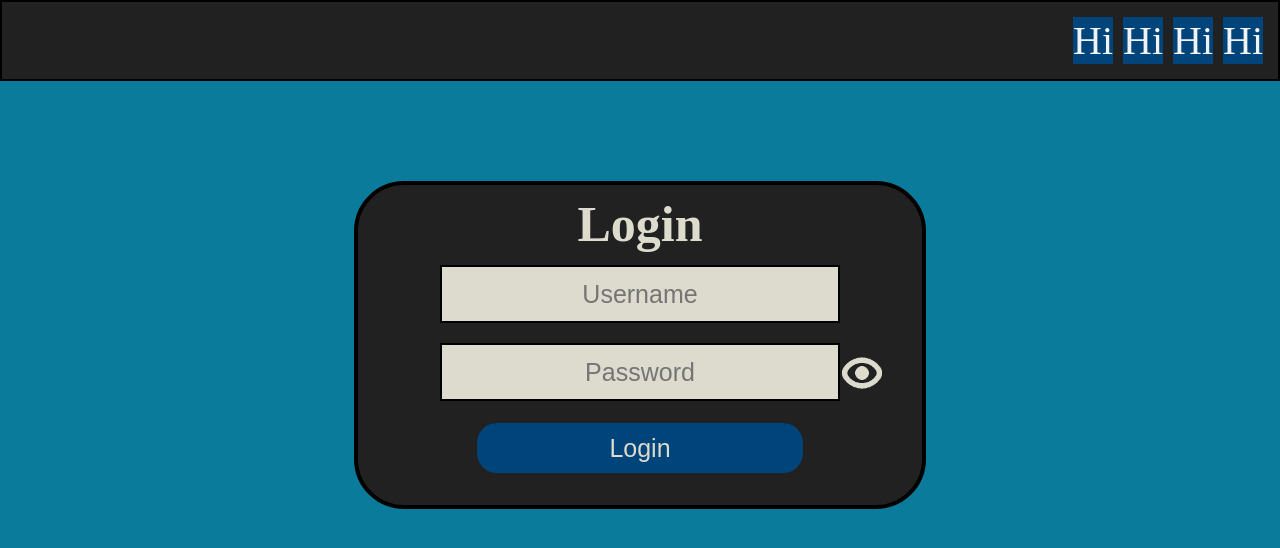
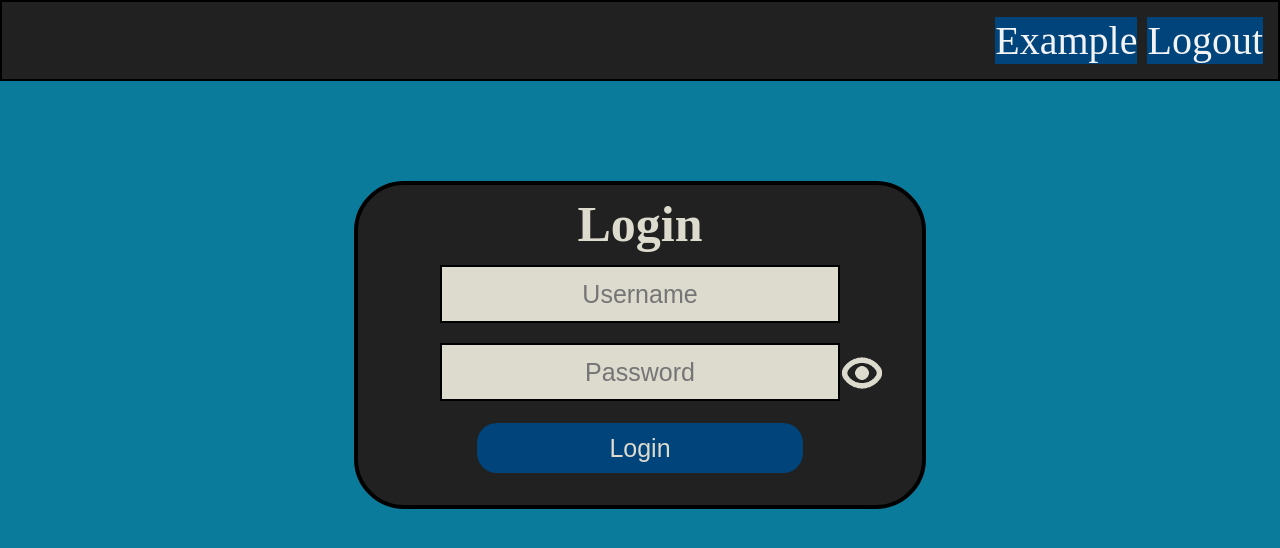
Before and after one commit to Jokemon-coder/Image-Crud-React-Project, a React (Create React App) app: page /login in a window 1280 px wide. Shown: the top 548 px of the page. Built offline with nearby package versions, Linux system fonts and the light colour scheme.

Commit message:
Removed redundant useEffects and code that is used in the App.js directly. Also logging out from the home and navbar works

```diff
--- a/src/App.js
+++ b/src/App.js
@@ -61,7 +61,7 @@ function App() {
 
   return (
     <div className="App" onLoad={check()}>
-      <Navbar/>
+      <Navbar logged={checkLogged} logout={LogInOut}/>
       <Routes>
       <Route exact path="/" element={<Home logged={checkLogged} setChanged={setLoggedState} click={LogInOut}/>}/>
       <Route exact path="/login" element={<LoginRegister logged={checkLogged} setChanged={setLoggedState} click={LogInOut}/>}/>
--- a/src/components/Navbar/Navbar.css
+++ b/src/components/Navbar/Navbar.css
@@ -11,9 +11,11 @@
     display: inline;
     float: right;
     width: auto;
+    height: 100%;
     font-size: 40px;
     margin: 5px;
     color: #f2f3f4;
+    cursor: pointer;
 }
 
 /*.NavItem:hover {
--- a/src/components/Navbar/Navbar.js
+++ b/src/components/Navbar/Navbar.js
@@ -1,7 +1,7 @@
 import React, { useState } from "react";
 import "./Navbar.css";
 
-function Navbar() {
+function Navbar(props) {
 
     /*const[isHovering, setHovering] = useState(false);
 
@@ -27,32 +27,29 @@ function Navbar() {
 
     */
 
+
+    const navClick = () => {
+        props.logout();
+    }
+
+    if(window.location.href !== "http://localhost:3000/login")
+    {
     return(
         <React.Fragment>
             <ul id="Navbar" className="MainElementBackground">
-            <ListItem content="Hi"/>
-            <ListItem content="Hi"/>
-            <ListItem content="Hi"/>
-            <ListItem content="Hi"/>
+            <ListItem content="Logout" click={navClick}/>
+            <ListItem content="Example"/>
             </ul>
         </React.Fragment>
     );
+    }
 }
 
 function ListItem(props) {
-    const[isHovering, setHovering] = useState(false);
-
-    /*const mouseOverAndOut = (target) => {
-        if(isHovering === false)
-        {
-            setHovering(true);
-            console.log(navItem);
-        }
-    }*/
-
+const[isHovering, setHovering] = useState(false);
     return(
         <React.Fragment>
-            <li className={[isHovering ? "MainElementChildBackgroundFocus" : "MainElementChildBackground", "NavItem"].join(" ")/*[isHovering ? "MainElementChildBackgroundFocus" : "MainElementChildBackground", "NavItem"].join(" ")*/} onMouseOver={() => setHovering(!isHovering)} onMouseOut={() => setHovering(!isHovering)}>{props.content}</li>
+            <li className={[isHovering ? "MainElementChildBackgroundFocus" : "MainElementChildBackground", "NavItem"].join(" ")/*[isHovering ? "MainElementChildBackgroundFocus" : "MainElementChildBackground", "NavItem"].join(" ")*/} onClick={props.click} onMouseOver={() => setHovering(!isHovering)} onMouseOut={() => setHovering(!isHovering)}>{props.content}</li>
          </React.Fragment>
     )
 }
--- a/src/pages/login/login-register.js
+++ b/src/pages/login/login-register.js
@@ -1,5 +1,5 @@
 import React from 'react';
-import { useState, useEffect } from 'react';
+import { useState } from 'react';
 import './login.css';
 import ShowImg from './images/eyeLight.png';
 import HideImg from './images/eye-crossedLight.png';
@@ -11,7 +11,7 @@ function LoginRegister(props) {
   const [display, setDisplay] = useState(["password", ShowImg]);
   const [isHovering, setHovering] = useState(false);
 
-  const [loginState, setLoginState] = useState(props.logged);
+  /*const [loginState, setLoginState] = useState(props.logged);
 
   useEffect(() => {
     const data = window.sessionStorage.getItem('Login_Status');
@@ -22,6 +22,7 @@ function LoginRegister(props) {
   useEffect(() => {
     window.sessionStorage.setItem('Login_Status', JSON.stringify(loginState));
   }, [loginState]);
+  */
 
   //Initial state for the username and password
   const [data, setData] = useState(
@@ -79,7 +80,7 @@ function LoginRegister(props) {
     document.getElementById("PasswordNot").style.src = imgSrc;
   }, [imgSrc]);*/
 
-  if(loginState === false) //If statement put in place so that when an onload event happens from app, it wont show the content of the page if user is logged in and the page is redirected
+  if(props.logged === false) //If statement put in place so that when an onload event happens from app, it wont show the content of the page if user is logged in and the page is redirected
   {
 
   return (
```
